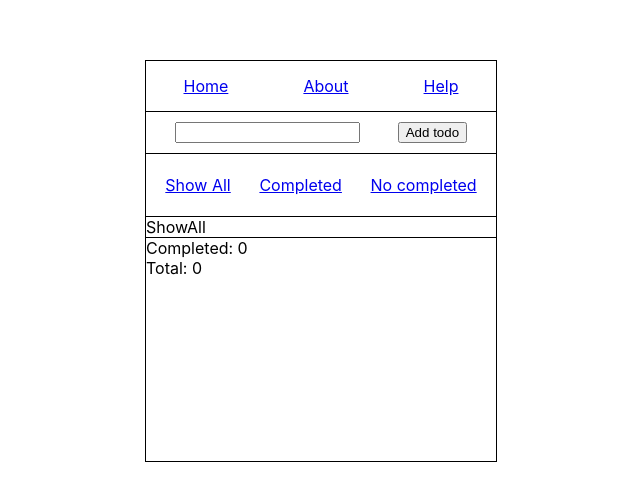
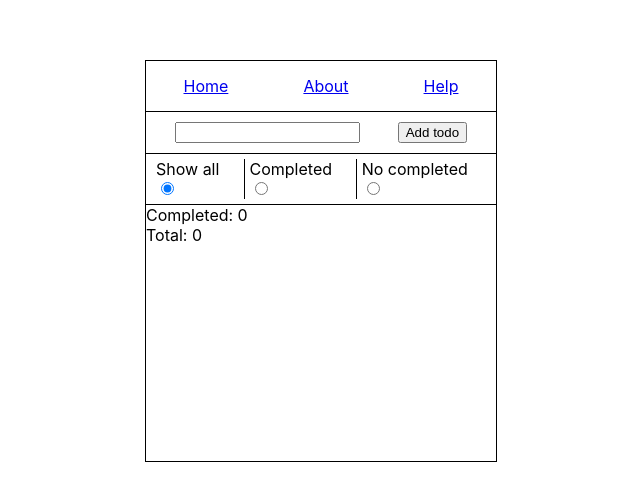
Before and after one commit to luckymaks/ReactTodoAppEducational, a React (Create React App) app: page /showAll in a window 1280 px wide. Shown: the part 139-640 px from the top of the page, without its empty margins (319-959 px from the left). Built offline with nearby package versions, Linux system fonts and the light colour scheme.

Commit message:
Fixed adding records to localStorage

```diff
--- a/src/components/Filters/Filters.js
+++ b/src/components/Filters/Filters.js
@@ -1,45 +1,25 @@
 import React from 'react';
 import T from 'prop-types';
 import s from './Filters.module.css';
-import { BrowserRouter as Router, Switch, Route, Link } from "react-router-dom";
 
-
-function Filters({
+const Filters = ({
     onChange,
-    match
-}) {
-    return (
-        <Router>
-            <div className={s.container} onChange={onChange}>
-                <ul className={s.nav}>
-                    <Link to='/showAll'>
-                        <li className={s.item}>Show All</li>
-                    </Link>
-                    <Link to='/completed'>
-                        <li className={s.item}>Completed</li>
-                    </Link>
-                    <Link to='/noCompleted'>
-                        <li className={s.item}>No completed</li>
-                    </Link>
-                </ul>
-            </div>
-            <div className={s.content}>
-                <Switch>
-                    <Route path='/showAll'>
-                        <div>ShowAll</div>
-                    </Route>
-                    <Route path='/completed'>
-                        <div>Completed</div>
-                    </Route>
-                    <Route path='/noCompleted'>
-                        <div>No completed</div>
-                    </Route>
-                </Switch>
-            </div>
-        </Router>
-
-    );
-}
+}) => (
+    <div className={s.container} onChange={onChange}>
+        <label className={s.item}>
+            Show all
+            <input type="radio" name="completed" value="showAll" defaultChecked='checked' />
+        </label>
+        <label className={s.item}>
+            Completed
+            <input type="radio" name="completed" value="completed" />
+        </label>
+        <label className={s.item}>
+            No completed
+            <input type="radio" name="completed" value="noCompleted" />
+        </label>
+    </div>
+);
 
 Filters.propTypes = {
     onChange: T.func,
```
